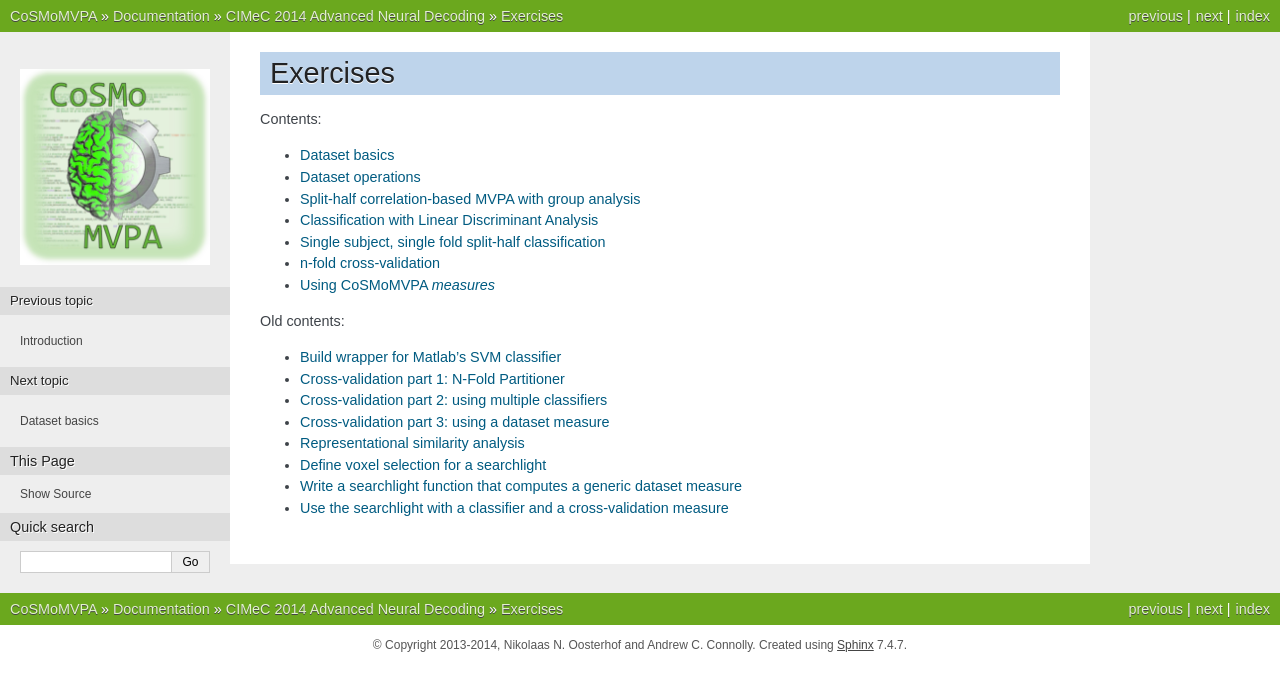
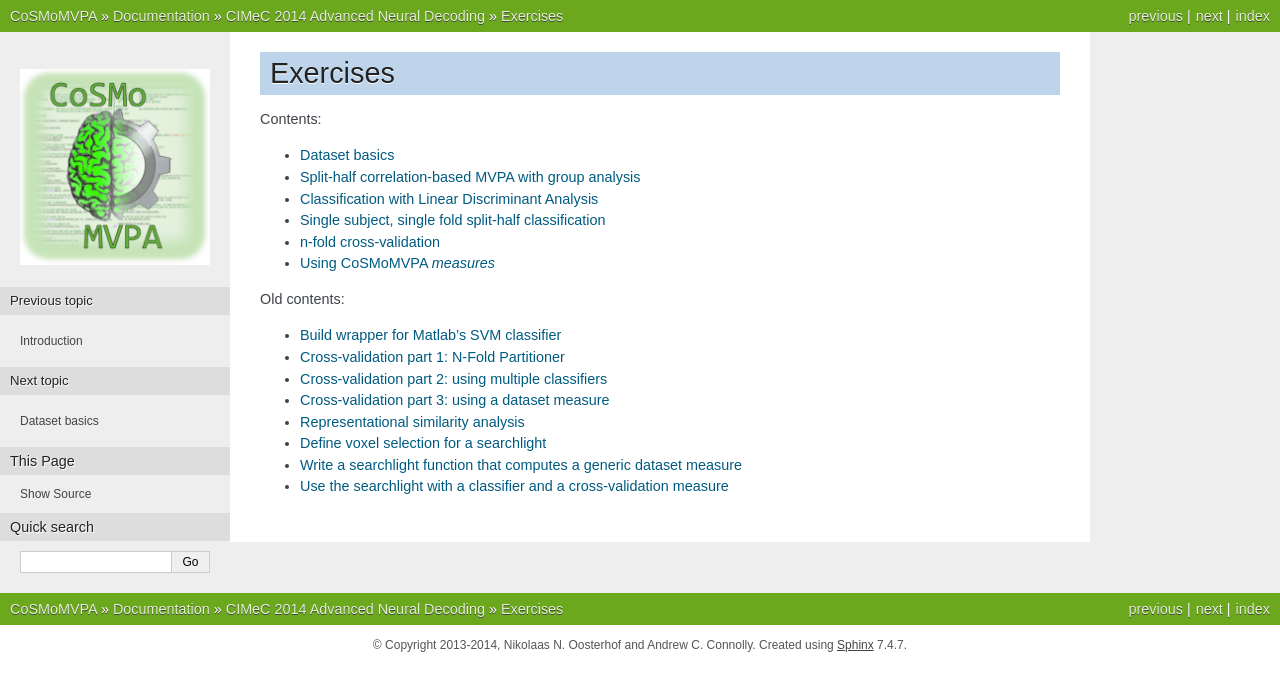
Before and after one commit to CoSMoMVPA/CoSMoMVPA, a Sphinx documentation site: the page built from doc/source/cimec2014_ex_toc.rst, in a window 1280 px wide. Shown: the top 691 px of the page. Built offline with Sphinx 7.4.7, drawn with Linux system fonts in a browser that asks for light colours; pages that are not in the unit, such as notebooks, are missing from menus.

Commit message:
WEB+EXC: remove ex_dataset_operations.rst

```diff
--- a/doc/source/cimec2014_ex_toc.rst
+++ b/doc/source/cimec2014_ex_toc.rst
@@ -10,7 +10,6 @@ Contents:
     :titlesonly:
 
     ex_dataset_basics
-    ex_dataset_operations
     ex_splithalf_correlations
     ex_classify_lda
     ex_nfold_crossvalidation
--- a/doc/source/ex_dataset_operations.rst
+++ /dev/null
@@ -1,6 +0,0 @@
-.. ex_dataset_operations
-
-Dataset operations
-==================
-
-TODO: slicing, stacking, compute contrasts, etc. Include :ref:`cosmomvpa_dataset_operations`.
```
